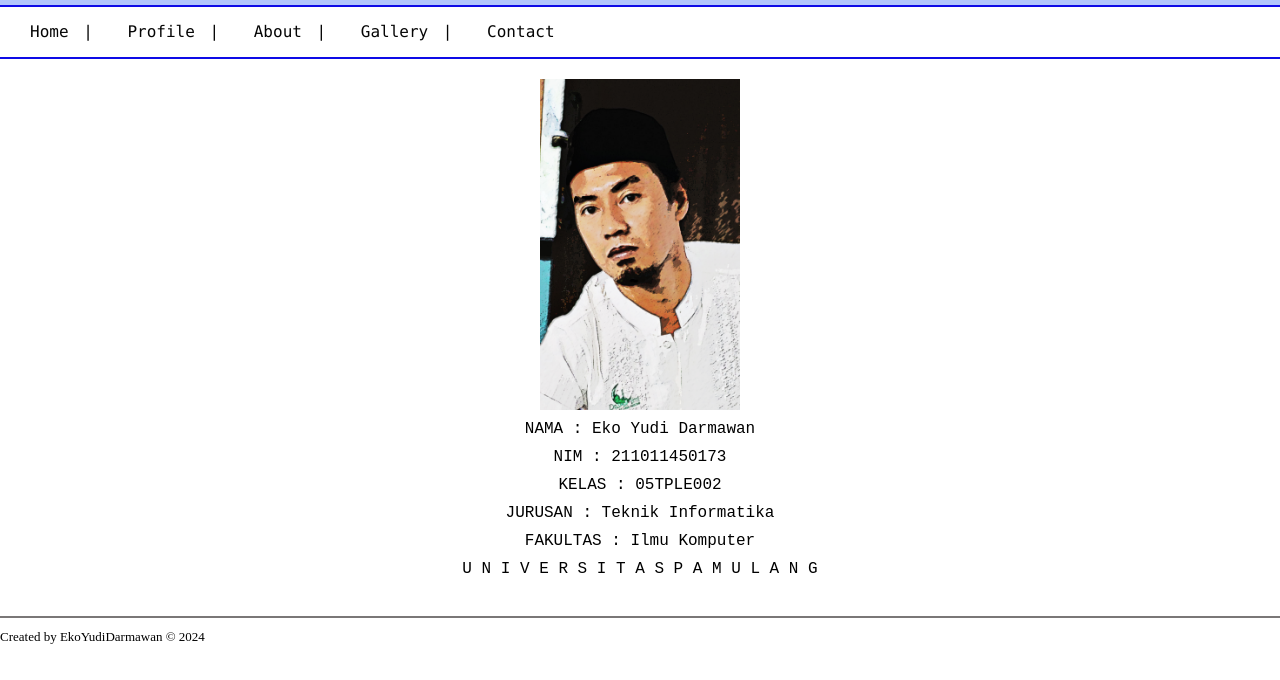
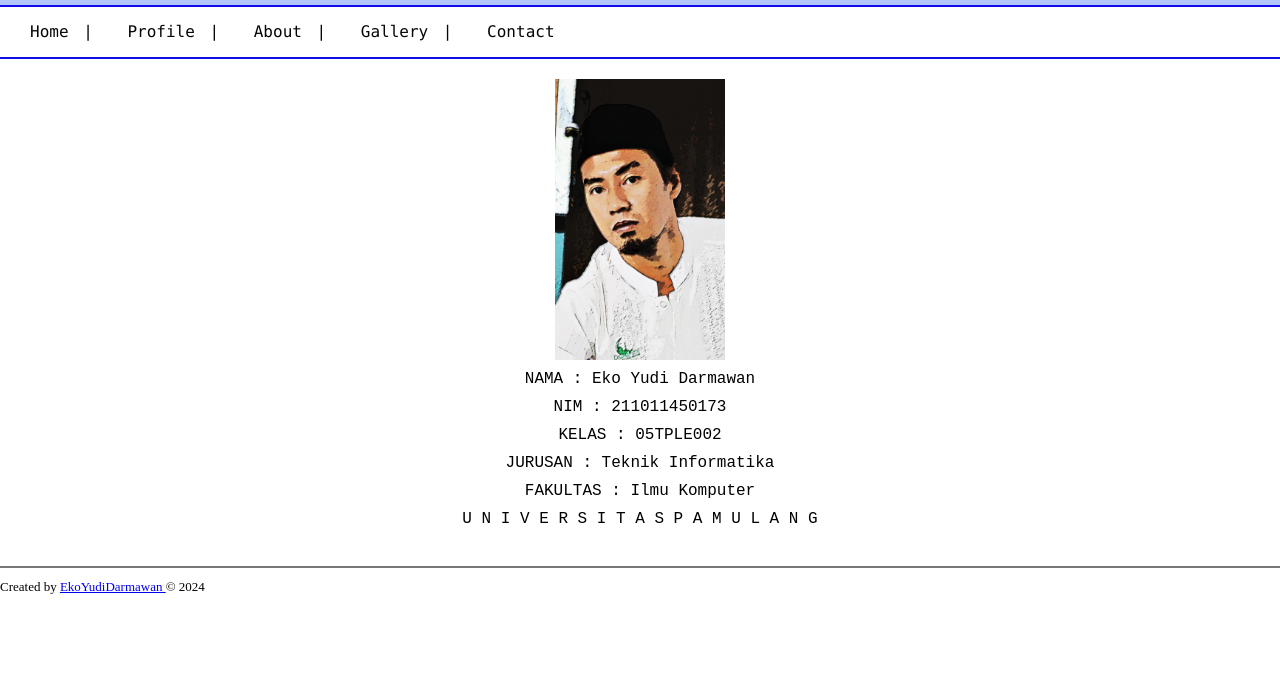
Before and after one commit to yudivgp/WebsiteTugas, a plain HTML site: page profile.html in a window 1280 px wide. Shown: the part 48-728 px from the top of the page. Drawn offline with Linux system fonts and the light colour scheme.

Commit message:
Update profile.html

```diff
--- a/profile.html
+++ b/profile.html
@@ -70,7 +70,7 @@
         .footer img {
             display:block;
             margin:auto;
-            max-width: 200px;
+            max-width: 170px;
             height: auto;
         }
     </style>
@@ -96,7 +96,7 @@
         <p>U N I V E R S I T A S    P A M U L A N G</p>
         <br>
         <hr>
-        <p1 class="admin-text">Created by EkoYudiDarmawan &copy; 2024</p>
+        <p1 class="admin-text">Created by <a href="profile.html">EkoYudiDarmawan </a>&copy; 2024</p1>
     </div>
 </body>
 </html>
```
